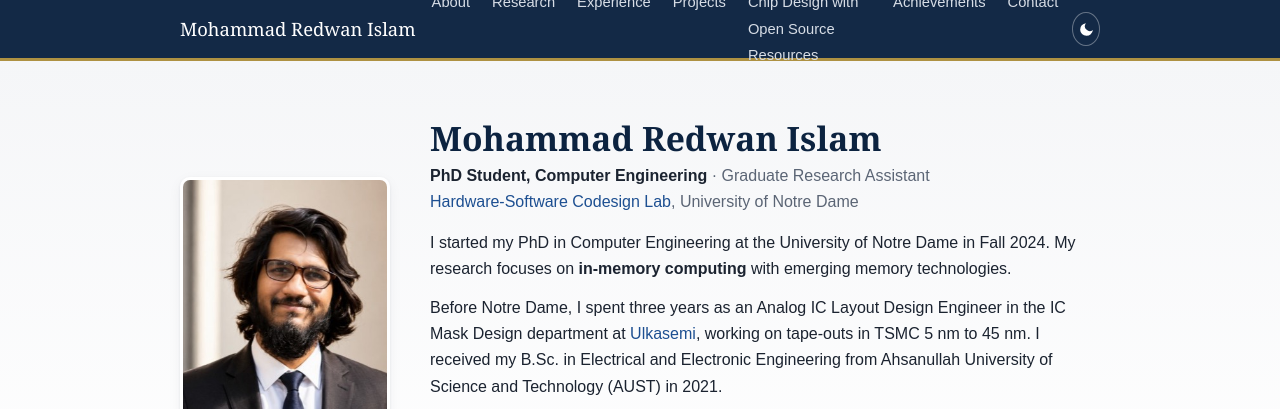
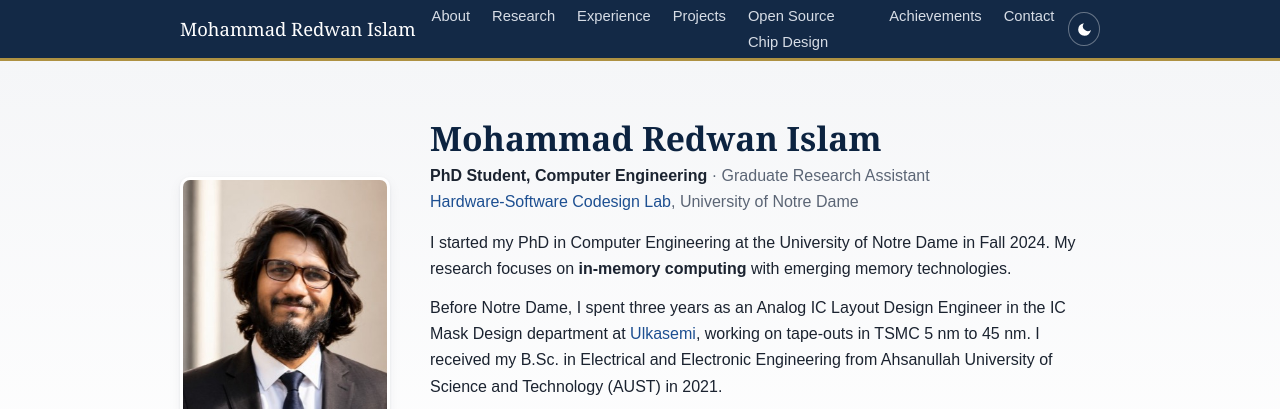
Before and after one commit to codholic/codholic.github.io, a plain HTML site: page index.html in a window 1280 px wide. Shown: the top 409 px of the page. Drawn offline with Linux system fonts and the light colour scheme.

Commit message:
Menu: shorter label Open Source Chip Design
Co-Authored-By: Claude Opus 5.5 <noreply@anthropic.com>

```diff
--- a/index.html
+++ b/index.html
@@ -28,7 +28,7 @@
         <li><a href="#research">Research</a></li>
         <li><a href="#experience">Experience</a></li>
         <li><a href="#projects">Projects</a></li>
-        <li><a href="/open-chip-flow/">Chip Design with Open Source Resources</a></li>
+        <li><a href="/open-chip-flow/">Open Source Chip Design</a></li>
         <li><a href="#achievements">Achievements</a></li>
         <li><a href="#contact">Contact</a></li>
       </ul>
```
